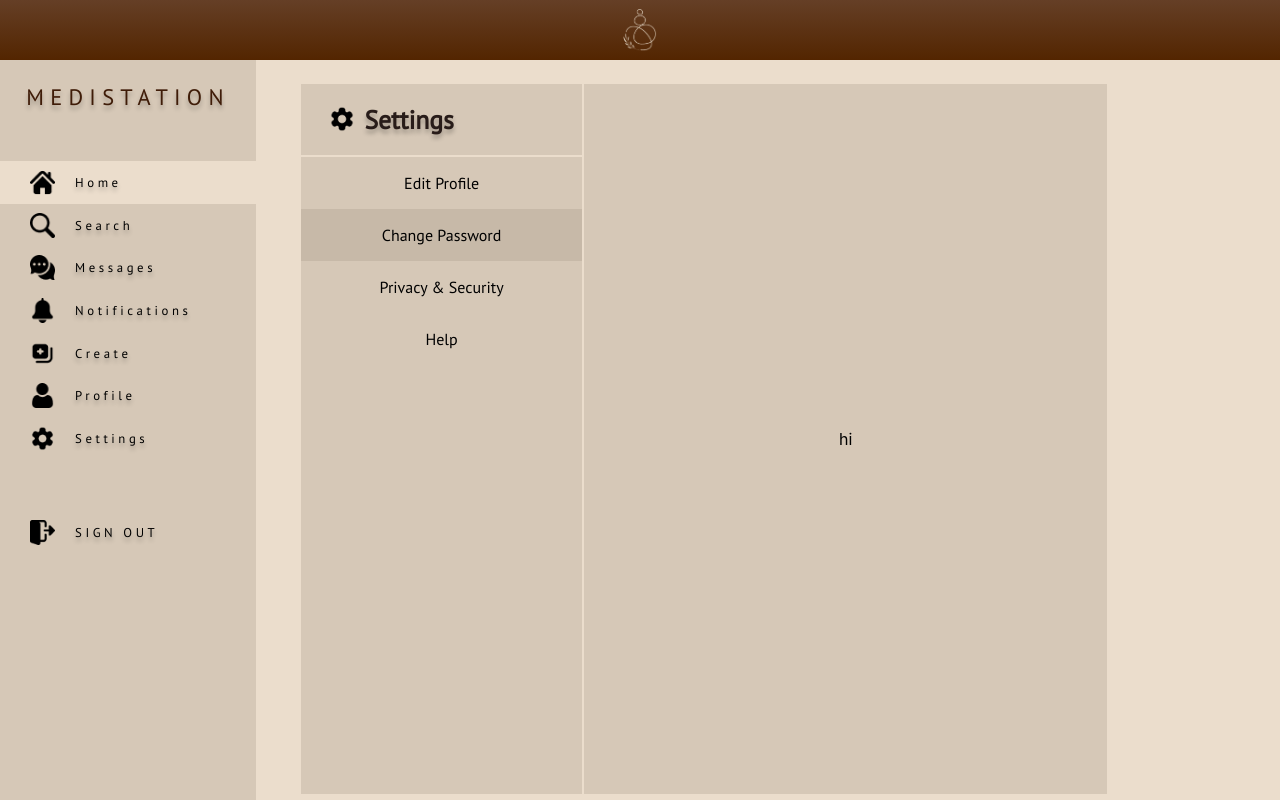
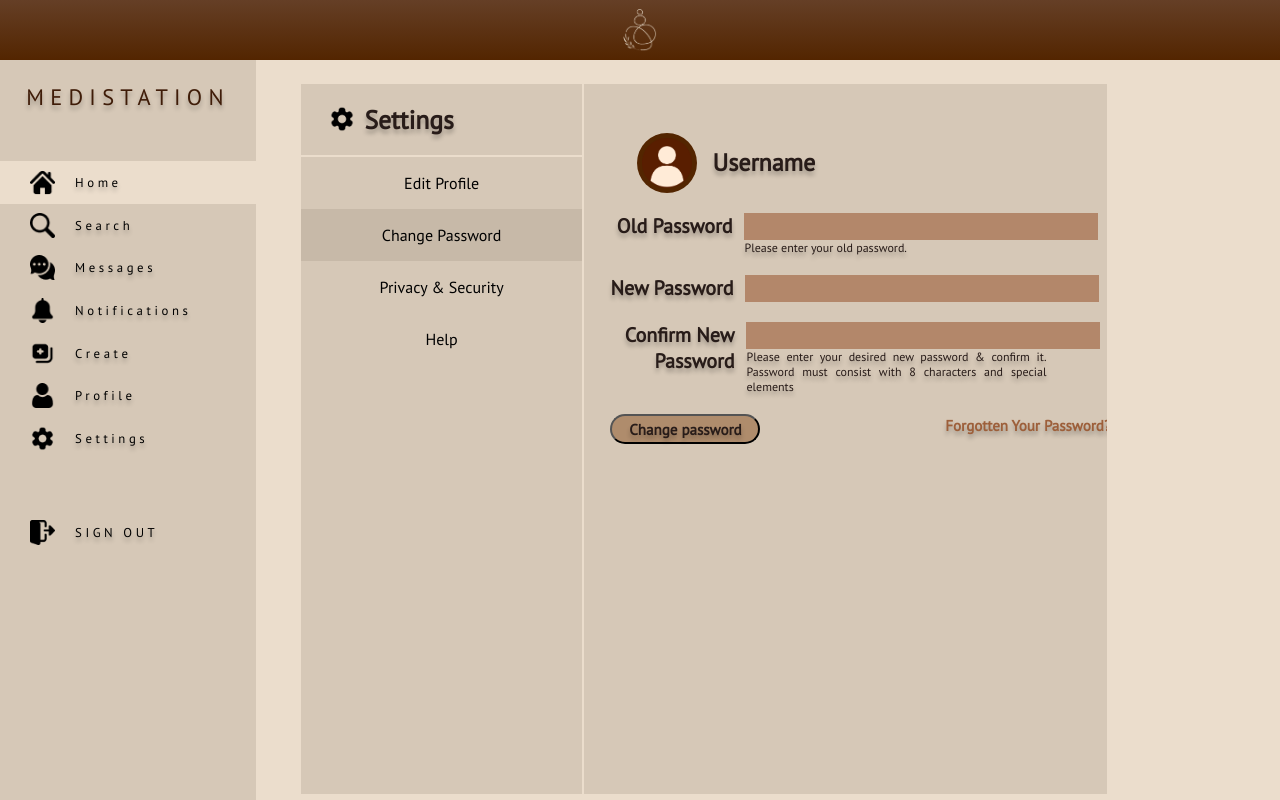
Before and after one commit to LuisMav23/medistation, a React (Create React App) app: page /settings in a window 1280 px wide. Both pictures are taken after a click on the button "Change Password". Built offline with nearby package versions, Linux system fonts and the light colour scheme.

Commit message:
tapos na

```diff
--- a/src/components/settingspage.jsx
+++ b/src/components/settingspage.jsx
@@ -86,7 +86,7 @@ const SettingsPage = () => {
             <div class="main-settings-container">
               {selected === "Edit Profile" && (
                 <EditProfile
-                  username="Serlindipity"
+                  editusername="Serlindipity"
                   firstName="Erlin Joy"
                   lastName="Fernandez"
                   email="erlinguine@gmail.com"
@@ -139,7 +139,7 @@ const PrivacySecurity = () => {
           accounts.
         </div>
         <div class="save-button-container">
-          <button>Save</button>
+          <button class="privacy-save">Save</button>
         </div>
       </div>
     </>
@@ -204,20 +204,19 @@ const Help = () => {
 };
 
 const EditProfile = ({
-  username: initialUsername,
+  editusername: initialUsername,
   firstName: initialFirstName,
   lastName: initialLastName,
   email: initialEmail,
   bio: initialBio,
   pronouns: initialPronouns,
 }) => {
-  const [username, setUsername] = useState(initialUsername);
+  const [editusername, setUsername] = useState(initialUsername);
   const [firstName, setFirstName] = useState(initialFirstName);
   const [lastName, setLastName] = useState(initialLastName);
   const [email, setEmail] = useState(initialEmail);
   const [bio, setBio] = useState(initialBio);
   const [pronouns, setPronouns] = useState(initialPronouns);
-
   const [bioText, setBioText] = useState(bio);
 
   const handleBioChange = (event) => {
@@ -235,7 +234,7 @@ const EditProfile = ({
             <div class="editprofile-image-container">
               <img src={Profile} alt="Profile" class="editprofile-image" />
             </div>
-            <div class="editprofile-username">{username}</div>
+            <div class="editprofile-username">{editusername}</div>
           </div>
         </div>
         <div class="editprofile-content-container">
@@ -245,7 +244,7 @@ const EditProfile = ({
               <input
                 type="text"
                 class="edit-username-input"
-                value={username}
+                value={editusername}
                 onChange={(e) => setUsername(e.target.value)}
               />
               <div class="edit-username-input-description">
@@ -299,7 +298,11 @@ const EditProfile = ({
               <textarea
                 class="edit-bio-input"
                 value={bio}
-                onChange={(e) => setBio(e.target.value)}
+                onChange={(e) => {
+                  setBio(e.target.value);
+                  handleBioChange(e); // Call handleBioChange separately
+                }}
+                maxLength={60}
               />
               <div class="edit-bio-input-description">
                 {bioText.length} / 60
@@ -326,8 +329,57 @@ const EditProfile = ({
   );
 };
 
-const ChangePassword = () => {
-  return <>hi</>;
+const ChangePassword = ({ username }) => {
+  return (
+    <>
+      <div class="changepassword-container">
+        <div class="changepassword-header-container">
+          <div class="changepassword-image-username-container">
+            <div class="changepassword-image-container">
+              <img src={Profile} alt="Profile" class="changepassword-image" />
+            </div>
+            <div class="changepassword-username">Username</div>
+          </div>
+        </div>
+        <div class="changepassword-content-container">
+          <div class="changepassword-oldpassword-container">
+            <div class="changepassword-oldpassword-side-text">Old Password</div>
+            <div class="changepassword-oldpassword-input-container">
+              <input type="password" class="changepassword-oldpassword-input" />
+              <div class="changepassword-oldpassword-input-description">
+                Please enter your old password.
+              </div>
+            </div>
+          </div>
+          <div class="changepassword-newpassword-container">
+            <div class="changepassword-newpassword-side-text">New Password</div>
+            <div class="changepassword-newpassword-input-container">
+              <input type="password" class="changepassword-newpassword-input" />
+            </div>
+          </div>
+          <div class="changepassword-confirmnewpassword-container">
+            <div class="changepassword-confirmnewpassword-side-text">
+              Confirm New Password
+            </div>
+            <div class="changepassword-confirmnewpassword-input-container">
+              <input
+                type="password"
+                class="changepassword-confirmnewpassword-input"
+              />
+              <div class="changepassword-confirmnewpassword-input-description">
+                Please enter your desired new password & confirm it. Password
+                must consist with 8 characters and special elements
+              </div>
+            </div>
+          </div>
+          <div class="changepassword-save-button-container">
+            <button class="changepassword-save-button">Change password</button>
+            <div class="forgot-password-text">Forgotten Your Password?</div>
+          </div>
+        </div>
+      </div>
+    </>
+  );
 };
 
 export default SettingsPage;
--- a/src/components/styles/settings.css
+++ b/src/components/styles/settings.css
@@ -35,7 +35,8 @@
   flex-direction: column;
   justify-content: center;
   align-items: center;
-  overflow: auto;
+  overflow-y: auto;
+  overflow-x: hidden;
 }
 
 .settings-option {
@@ -173,6 +174,10 @@
   margin-top: 60px;
 }
 
+.privacy-save{
+
+}
+
 .save-button-container button {
   all: initial;
   background: #af8c6c;
@@ -182,6 +187,7 @@
   height: 35px;
   text-align: center;
   font-family: "PT Sans Bold";
+  cursor: pointer;
 }
 
 /* HELP */
@@ -310,6 +316,8 @@
 }
 
 .editprofile-header-container {
+  margin-left: 27px;
+  margin-top: 35px;
 }
 
 .editprofile-image-username-container {
@@ -391,7 +399,7 @@
 .edit-bio-input,
 .edit-pronouns-input {
   background-color: rgba(157, 95, 58, 0.61);
-  color: #281C19;
+  color: #281c19;
   border: none;
   height: 25px;
   width: 350px;
@@ -445,11 +453,11 @@
   width: 300px;
 }
 
-.edit-first-lastname-input-description{
+.edit-first-lastname-input-description {
   width: 350px;
 }
 
-.edit-bio-input{
+.edit-bio-input {
   resize: none;
   height: 50px;
 }
@@ -460,20 +468,168 @@
   margin-right: 104px;
 }
 
-.edit-save-button{
-  background-color: #AF8C6C;
-border-radius: 54px;
-cursor: pointer;
-border: none;
-color: #281C19;
+.edit-save-button {
+  background-color: #af8c6c;
+  border-radius: 54px;
+  cursor: pointer;
+  border: none;
+  color: #281c19;
+  font-family: "PT Sans";
+  font-style: normal;
+  font-weight: 700;
+  font-size: 15px;
+  /* identical to box height */
+  text-align: center;
+  width: 70px;
+  height: 30px;
+  text-shadow: 0px 4px 4px rgba(0, 0, 0, 0.25);
+}
+
+.changepassword-container {
+  height: 96%;
+  width: 90%;
+}
+
+.changepassword-header-container {
+  margin-left: 27px;
+  margin-top: 35px;
+}
+
+.changepassword-image-username-container {
+  display: flex;
+  flex-direction: row;
+  justify-content: flex-start;
+  align-items: flex-start;
+}
+
+.changepassword-image-container {
+  height: 60px;
+  width: 60px;
+  background-color: #532500;
+  border-radius: 50%;
+  display: flex;
+  justify-content: center;
+  align-items: center;
+}
+
+.changepassword-image {
+  height: 50px;
+  width: 50px;
+}
+
+.changepassword-username {
+  font-family: "PT Sans";
+  font-style: normal;
+  font-weight: 700;
+  font-size: 24px;
+  color: #281c19;
+  text-shadow: 0px 4px 4px rgba(0, 0, 0, 0.25);
+  align-self: center;
+  margin-left: 15px;
+}
+
+.changepassword-content-container {
+  display: flex;
+  flex-direction: column;
+  justify-content: flex-start;
+  align-items: flex-start;
+  margin-top: 20px;
+}
+
+.changepassword-oldpassword-container,
+.changepassword-newpassword-container,
+.changepassword-confirmnewpassword-container {
+  display: flex;
+  flex-direction: row;
+  justify-content: flex-start;
+  align-items: left;
+  margin-bottom: 20px;
+  width: 100%;
+}
+
+.changepassword-oldpassword-side-text,
+.changepassword-newpassword-side-text,
+.changepassword-confirmnewpassword-side-text {
+  font-family: "PT Sans";
+  font-style: normal;
+  font-weight: 700;
+  font-size: 20px;
+  text-align: center;
+  color: #281c19;
+  text-shadow: 0px 4px 4px rgba(0, 0, 0, 0.25);
+  display: flex;
+  justify-content: right;
+}
+
+.changepassword-oldpassword-input,
+.changepassword-newpassword-input,
+.changepassword-confirmnewpassword-input {
+  background-color: rgba(157, 95, 58, 0.61);
+  color: #281c19;
+  border: none;
+  height: 25px;
+  width: 350px;
+}
+
+.changepassword-oldpassword-input-description,
+.changepassword-confirmnewpassword-input-description {
+  font-family: "PT Sans";
+  font-style: normal;
+  font-weight: 400;
+  font-size: 12px;
+  color: #281c19;
+  text-shadow: 0px 4px 4px rgba(0, 0, 0, 0.25);
+  text-align: justify;
+}
+
+.changepassword-save-button-container{
+  display: flex;
+  flex-direction: row;
+  justify-content: space-between;
+  width: 500px;
+}
+
+.changepassword-confirmnewpassword-side-text{
+  text-align: right;
+  width: 124px;
+}
+
+.changepassword-oldpassword-side-text{
+  width: 122px;
+}
+
+.changepassword-oldpassword-input-container,
+.changepassword-newpassword-input-container,
+.changepassword-confirmnewpassword-input-container {
+  margin-left: 12px;
+  width: 300px;
+}
+
+.changepassword-save-button{
+  width: 150px;
+  height: 30px;
 font-family: 'PT Sans';
 font-style: normal;
 font-weight: 700;
 font-size: 15px;
+line-height: 26px;
 /* identical to box height */
 text-align: center;
-width: 70px;
-height: 30px;
+color: #281C19;
 text-shadow: 0px 4px 4px rgba(0, 0, 0, 0.25);
+background-color: #AF8C6C;
+border-radius: 54px;
+cursor: pointer;
+}
 
+.forgot-password-text{
+  font-family: 'PT Sans';
+font-style: normal;
+font-weight: 700;
+font-size: 15px;
+line-height: 23px;
+text-align: center;
+color: #9D5F3A;
+text-shadow: 0px 4px 4px rgba(0, 0, 0, 0.25);
+cursor: pointer;
 }
```
